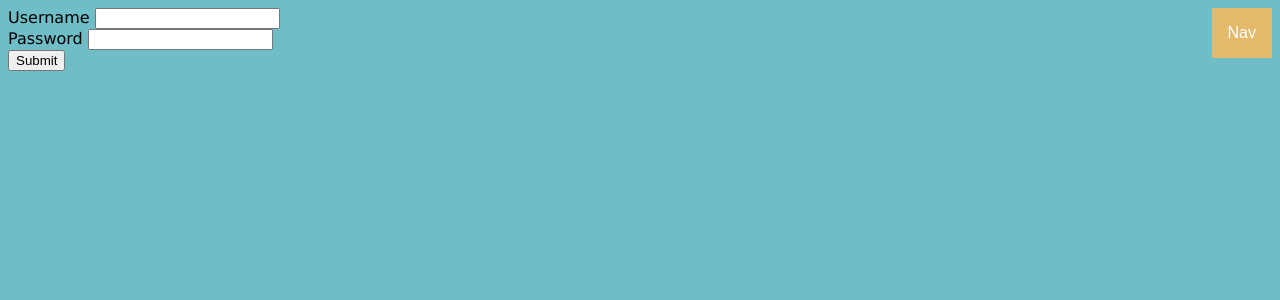
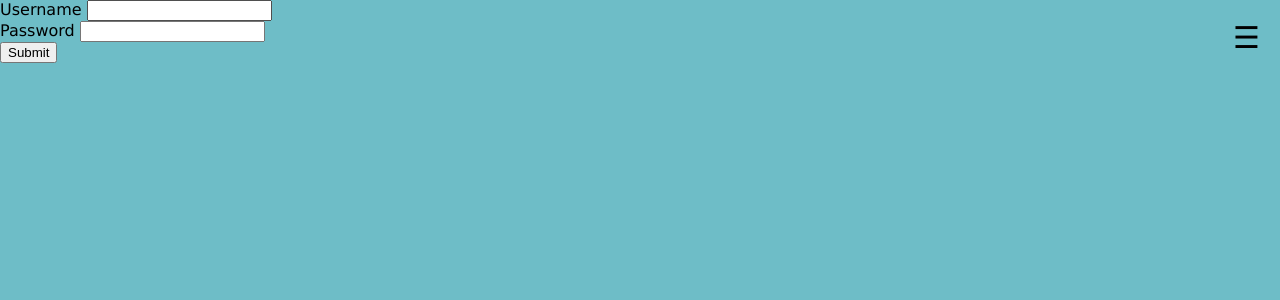
Before and after one commit to The-Parliment/cs3305_2026_team_8, a FastAPI app: page /login in a window 1280 px wide. Shown: the top 300 px of the page. Run offline with FastAPI, Linux system fonts and the light colour scheme.

Commit message:
Finished sidenav and made map full screen on home page.

```diff
--- a/frontend/static/css/goclub.css
+++ b/frontend/static/css/goclub.css
@@ -1,49 +1,65 @@
 html{
     background-color: #6EBDC7;
+    height: 100%;
+    margin: 0;
 }
 body {
     font-family: Verdana, Geneva, Tahoma, sans-serif;
+    height: 100%;
+    margin: 0;
 }
-nav {
-  float: right;
-  position: relative;
-  display: inline-block;
-}
-
-.dropbtn {
-    background-color: #E4B969;
-    color: white;
-    padding: 16px;
-    font-size: 16px;
-    border: none;
-    cursor: pointer;
+main {
+  transition: margin-right 0.3s;
+  height: 100%;
 }
 
 
-.dropbtn:hover, .dropbtn:focus {
-    background-color: #E4B969;
+.sidenav {
+  height: 100%;
+  width: 0;
+  position: fixed;
+  z-index: 1;
+  top: 0;
+  right: 0;
+  background-color: #E4B969;
+  overflow-x: hidden;
+  transition: 0.5s;
+  padding-top: 60px;
+  z-index: 10000;
 }
 
-.dropdown-content {
-    display: none;
-    position: absolute;
-    background-color: #E4B969;
-    min-width: 160px;
-    box-shadow: 0px 8px 16px 0px rgba(0,0,0,0.2);
-    z-index: 1;
-    right: 0;
+
+.sidenav a:hover {
+  color: #AE2456;
 }
 
-.dropdown-content a {
-    color: black;
-    padding: 12px 16px;
-    text-decoration: none;
-    display: block;
-    transition: 0.3s;
+.sidenav .closebtn {
+  position: absolute;
+  top: 0;
+  left: 25px;
+  font-size: 36px;
+  margin-right: 50px;
 }
 
-  /* Change color of dropdown links on hover */
-.dropdown-content a:hover {background-color: #ddd;}
+.sidenav a {
+  padding: 8px 8px 8px 32px;
+  text-decoration: none;
+  font-size: 25px;
+  color: #6E2242;
+  display: block;
+  transition: 0.3s;
+}
 
-  /* Show the dropdown menu (use JS to add this class to the .dropdown-content container when the user clicks on the dropdown button) */
-.show {display:block;}
+.menu-btn {
+  font-size: 30px;
+  cursor: pointer;
+  position: fixed;
+  right: 20px;
+  top: 20px;
+  z-index: 9999;
+}
+
+@media screen and (max-height: 450px) {
+  .sidenav {padding-top: 15px;}
+  .sidenav a {font-size: 18px;}
+}
--- a/frontend/templates/base.html
+++ b/frontend/templates/base.html
@@ -1,53 +1,47 @@
 <!DOCTYPE html>
 <html lang="en">
+
 <head>
   <meta charset="utf-8">
   <title>GoClub</title>
-        <link rel="stylesheet" href="../static/css/goclub.css"/>
+  <link rel="stylesheet" href="../static/css/goclub.css" />
   {% if display_map|default(false) %}
   <link rel="stylesheet" href="https://unpkg.com/leaflet@1.9.4/dist/leaflet.css"
-                integrity="sha256-p4NxAoJBhIIN+hmNHrzRCf9tD/miZyoHS5obTRR9BMY="
-                crossorigin=""/>
+    integrity="sha256-p4NxAoJBhIIN+hmNHrzRCf9tD/miZyoHS5obTRR9BMY=" crossorigin="" />
   <script src="https://unpkg.com/leaflet@1.9.4/dist/leaflet.js"
-                integrity="sha256-20nQCchB9co0qIjJZRGuk2/Z9VM+kNiyxNV1lvTlZBo="
-                crossorigin=""></script>
-            <style>#map{
-                height: 50em;
-                width: 50em;
-                        }</style>
-
+    integrity="sha256-20nQCchB9co0qIjJZRGuk2/Z9VM+kNiyxNV1lvTlZBo=" crossorigin=""></script>
+  <style>
+    #map {
+      width: 100%;
+      height: 100vh;
+    }
+  </style>
   {% endif %}
 </head>
-    <nav>
-        <button onclick="myFunction()" class="dropbtn">Nav</button>
-        <div id="myDropdown" class="dropdown-content">
-          <a href="/login">Login</a>
+
+<body>
+  <div id="mySidenav" class="sidenav">
+    <a href="javascript:void(0)" class="closebtn" onclick="closeNav()">&times;</a>
     <a href="/home">Map</a>
-          <a href="/dashboard">Dashboard</a>
+    <a href="/dashboard">My profile</a>
     <a href="/events">My events</a>
     <a href="/friends">Friends</a>
   </div>
   <script>
-          function myFunction() {
-            document.getElementById("myDropdown").classList.toggle("show");
+    function openNav() {
+      document.getElementById("mySidenav").style.width = "250px";
+      document.getElementById("main").style.marginRight = "250px";
+      document.getElementById("menuBtn").style.display = "none";
     }
-
-          window.onclick = function(event) {
-            if (!event.target.matches('.dropbtn')) {
-              var dropdowns = document.getElementsByClassName("dropdown-content");
-              var i;
-              for (i = 0; i < dropdowns.length; i++) {
-                var openDropdown = dropdowns[i];
-                if (openDropdown.classList.contains('show')) {
-                  openDropdown.classList.remove('show');
-                }
-              }
-            }
+    function closeNav() {
+      document.getElementById("mySidenav").style.width = "0";
+      document.getElementById("main").style.marginRight = "0";
+      document.getElementById("menuBtn").style.display = "block";
     }
   </script>
-    </nav>
-    <body>
+  <span id="menuBtn" class="menu-btn" onclick="openNav()">&#9776;</span>
   {% block main_content %}
   {% endblock %}
 </body>
+
 </html>
```
Lines whose indentation alone changed are shown as unchanged.
